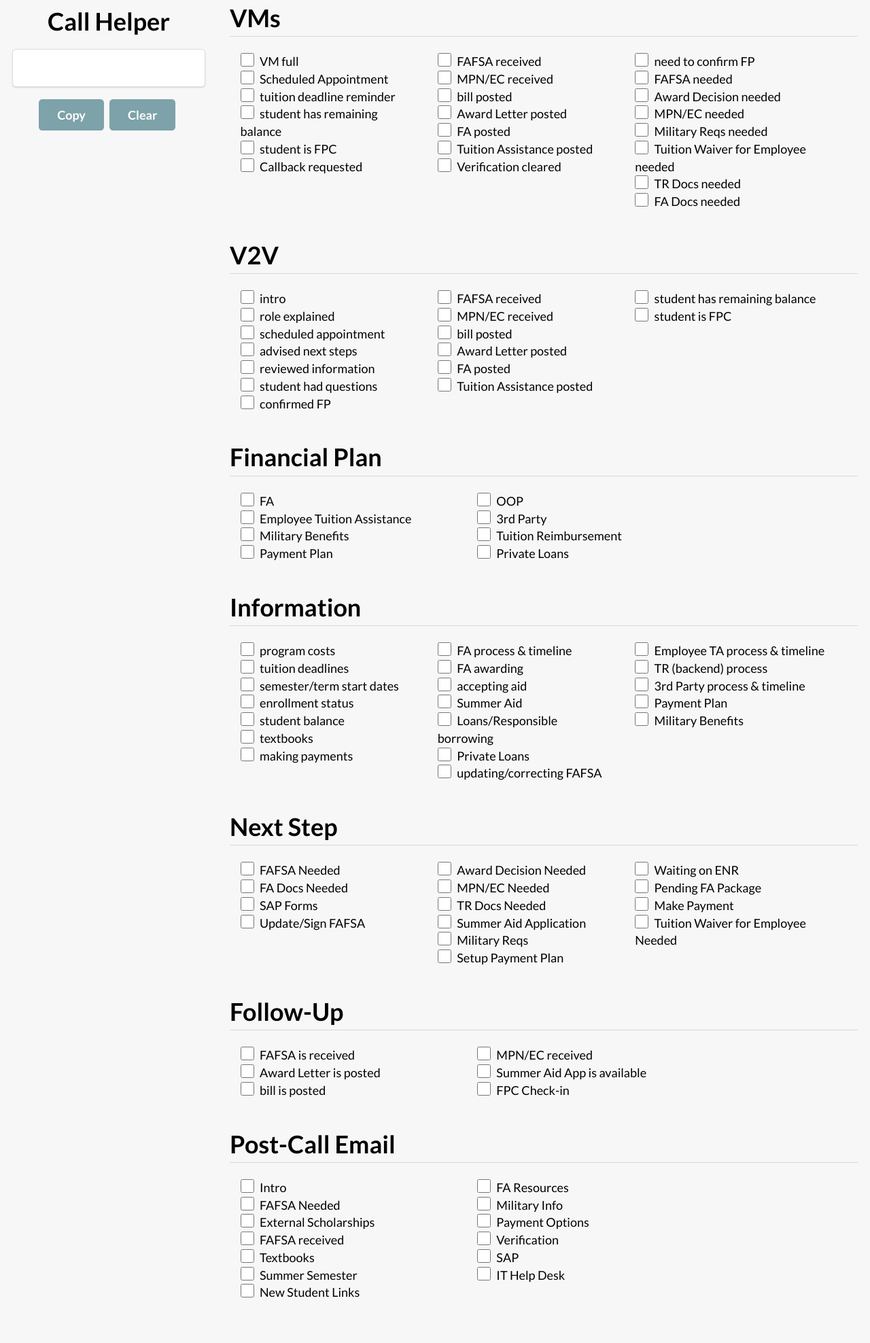
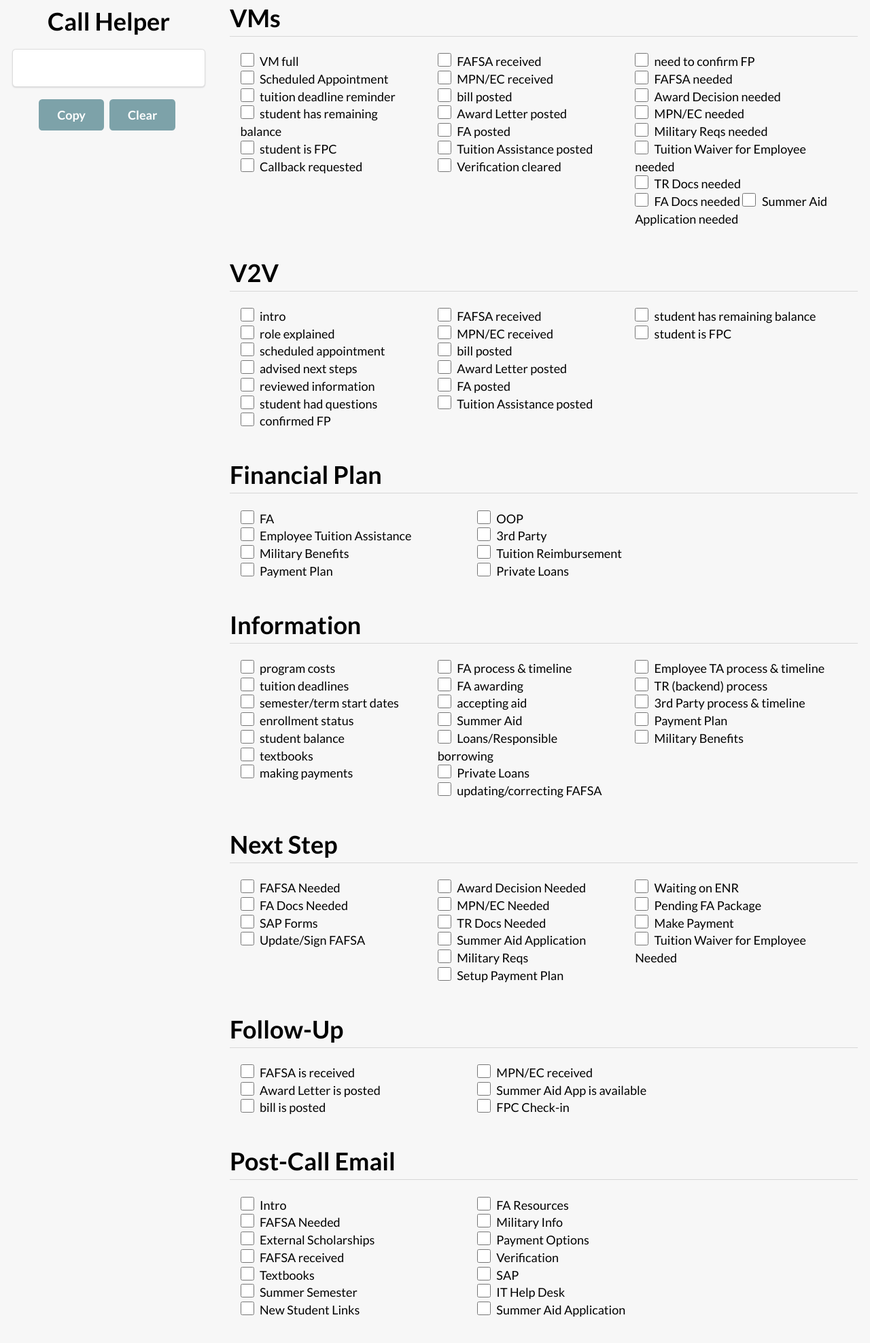
Before and after one commit to magicingreyscale/call-helper, a plain HTML site: page index.html in a window 1280 px wide. Shown: the part 10-1986 px from the top of the page at 68% size. Drawn offline with Linux system fonts and the light colour scheme.

Commit message:
new summer aid options

```diff
--- a/index.html
+++ b/index.html
@@ -70,6 +70,7 @@
                             <input type="checkbox" class="add-content" value="Tuition Waiver for Employee needed" data-category="vm"> Tuition Waiver for Employee needed<br>
                             <input type="checkbox" class="add-content" value="TR Docs needed" data-category="vm"> TR Docs needed<br>
                             <input type="checkbox" class="add-content" value="FA Docs needed" data-category="vm"> FA Docs needed
+							<input type="checkbox" class="add-content" value="Summer Aid Application needed" data-category="vm"> Summer Aid Application needed
                         </div>
 
                     </div>
@@ -227,6 +228,7 @@
                             <input type="checkbox" class="add-content" value="Verification" data-category="email"> Verification<br>
                             <input type="checkbox" class="add-content" value="SAP" data-category="email"> SAP <br>
                             <input type="checkbox" class="add-content" value="IT Help Desk" data-category="email"> IT Help Desk<br>
+							<input type="checkbox" class="add-content" value="Summer Aid Application" data-category="email"> Summer Aid Application<br>
                         </div>
                     </div>
                 </fieldset>
```
